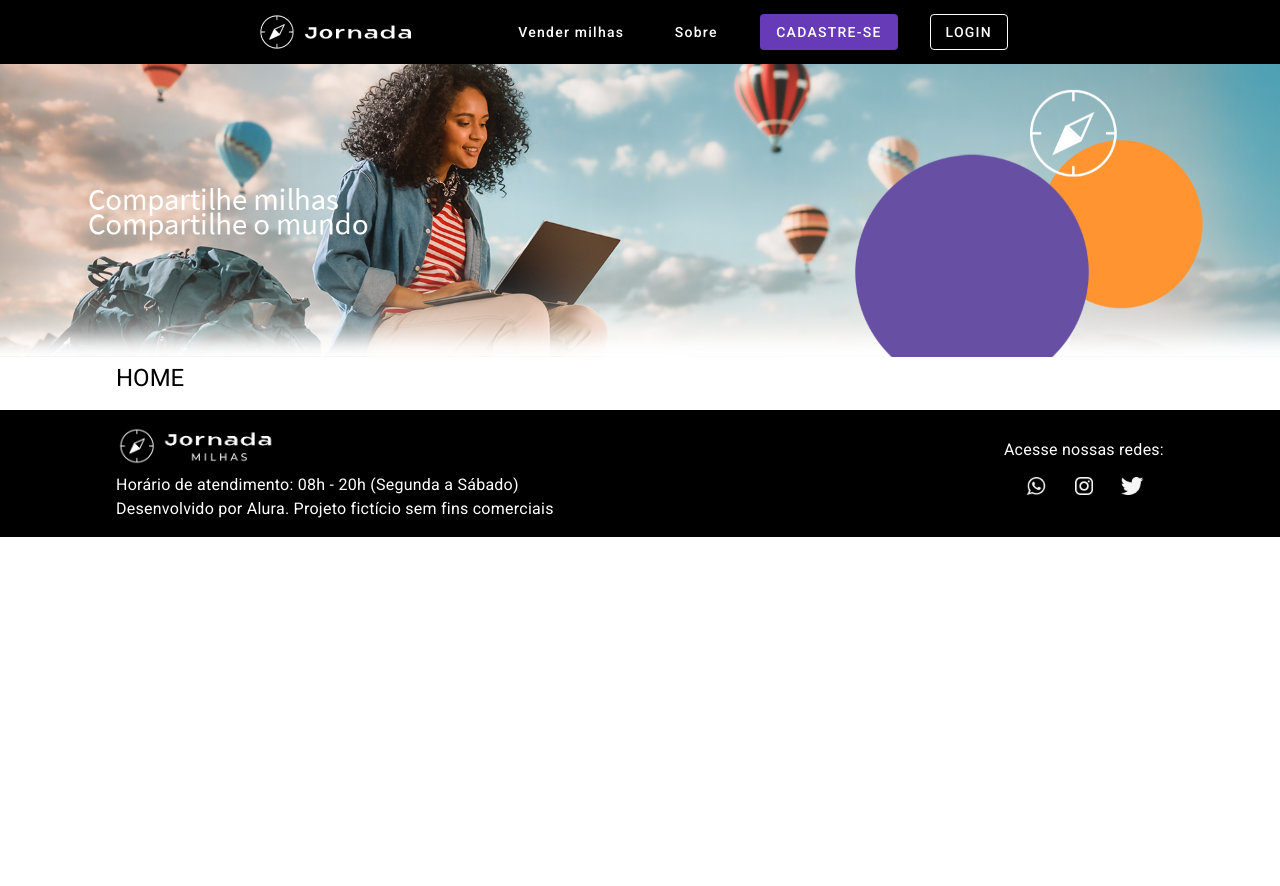
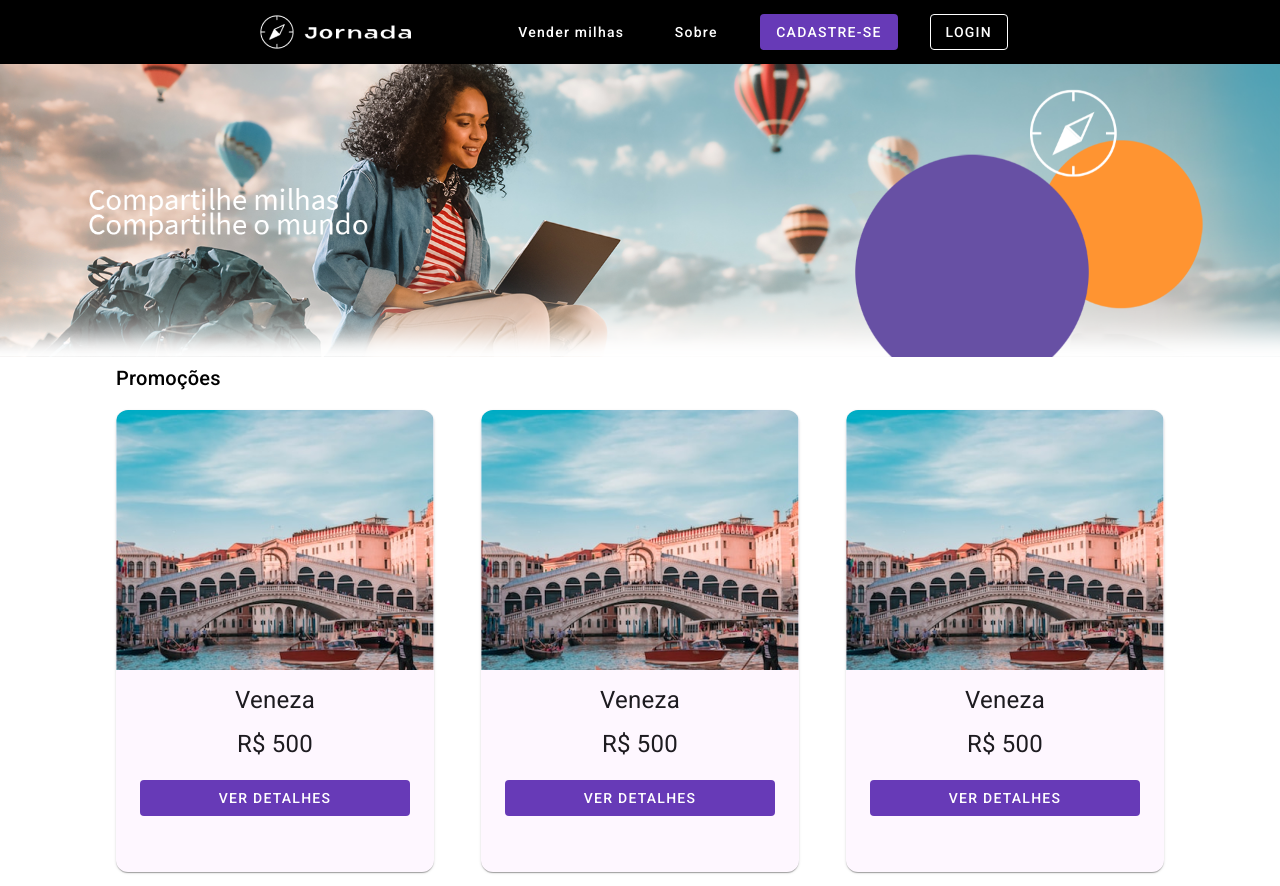
Before and after one commit to RodrigoFBarbosa/jornada-milhas, an Angular app: page / in a window 1280 px wide. Shown: the top 886 px of the page. Before the commit the page ends 800 px from the top, so only its background shows below. Built offline with nearby package versions, Linux system fonts and the light colour scheme.

Commit message:
card-busca

```diff
--- a/src/app/app.module.ts
+++ b/src/app/app.module.ts
@@ -12,6 +12,8 @@ import { MatToolbarModule } from '@angular/material/toolbar';
 import { MatButtonModule } from '@angular/material/button';
 import { ContainerComponent } from './shared/container/container.component';
 import { HomeComponent } from './pages/home/home.component';
+import { CardBuscaComponent } from './shared/card-busca/card-busca.component';
+import { MatCardModule } from '@angular/material/card';
 
 @NgModule({
   declarations: [
@@ -21,7 +23,8 @@ import { HomeComponent } from './pages/home/home.component';
     BannerComponent,
     CardComponent,
     ContainerComponent,
-    HomeComponent
+    HomeComponent,
+    CardBuscaComponent
   ],
   imports: [
     BrowserModule,
@@ -29,6 +32,7 @@ import { HomeComponent } from './pages/home/home.component';
     BrowserAnimationsModule,
     MatToolbarModule,
     MatButtonModule,
+    MatCardModule,
   ],
   providers: [],
   bootstrap: [AppComponent]
--- a/src/app/pages/home/home.component.html
+++ b/src/app/pages/home/home.component.html
@@ -3,5 +3,14 @@
   alt="Banner da aplição jornada milhas"
 ></app-banner>
 <app-container>
-  <h1>HOME</h1>
+  <h2>Promoções</h2>
+  <div class="card-wrapper">
+    <app-card-busca></app-card-busca>
+    <app-card-busca></app-card-busca>
+    <app-card-busca></app-card-busca>
+    <app-card-busca></app-card-busca>
+    <app-card-busca></app-card-busca>
+    <app-card-busca></app-card-busca>
+  </div>
+  <h2>Depoimentos</h2>
 </app-container>
--- a/src/app/pages/home/home.component.scss
+++ b/src/app/pages/home/home.component.scss
@@ -0,0 +1,7 @@
+.card-wrapper {
+    display: flex;
+    flex-wrap: wrap;
+    justify-content: space-between;
+    row-gap: 16px;
+    margin-bottom: 40px;
+}
--- /dev/null
+++ b/src/app/shared/card-busca/card-busca.component.html
@@ -0,0 +1,12 @@
+<mat-card class="card-busca">
+    <img mat-card-image src="assets/imagens/Veneza.png" alt="Imagem de Veneza">
+    <mat-card-content>
+        <ul>
+            <li>Veneza</li>
+            <li>R$ 500</li>
+        </ul>
+    </mat-card-content>
+    <mat-card-actions>
+      <button mat-flat-button color="primary">VER DETALHES</button>
+    </mat-card-actions>
+  </mat-card>
--- /dev/null
+++ b/src/app/shared/card-busca/card-busca.component.scss
@@ -0,0 +1,21 @@
+.card-busca {
+    max-width: 320px;
+    background-color: #FEF7FF;
+    border-radius: 12px;
+    button {
+      width: 100%;
+      margin: 0 16px 48px;
+    }
+    ul {
+      list-style: none;
+      padding: 0;
+      li {
+        margin: 12px;
+        font-weight: 400;
+        font-size: 24px;
+        line-height: 32px;
+        color: #1D1B20;
+        text-align: center;
+      }
+    }
+  }
```
Also changed, not shown: src/app/shared/card-busca/card-busca.component.ts (added, +10 -0 lines), 1 other file (tests, documents, lock files or other folders).
